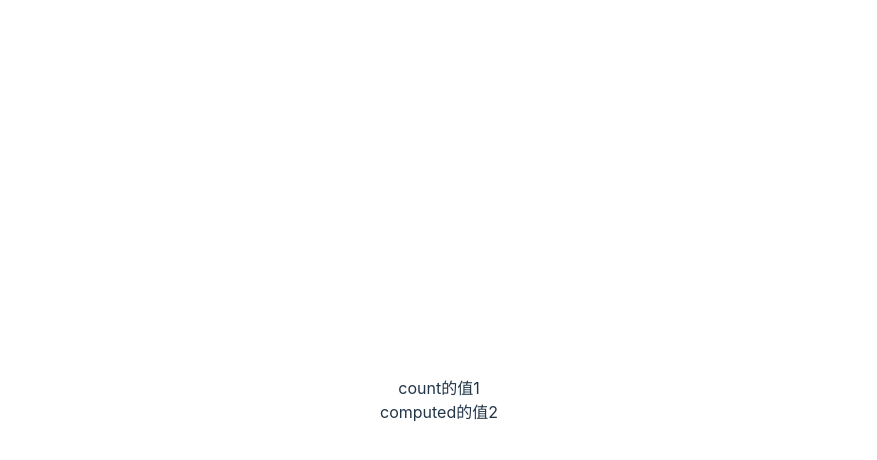
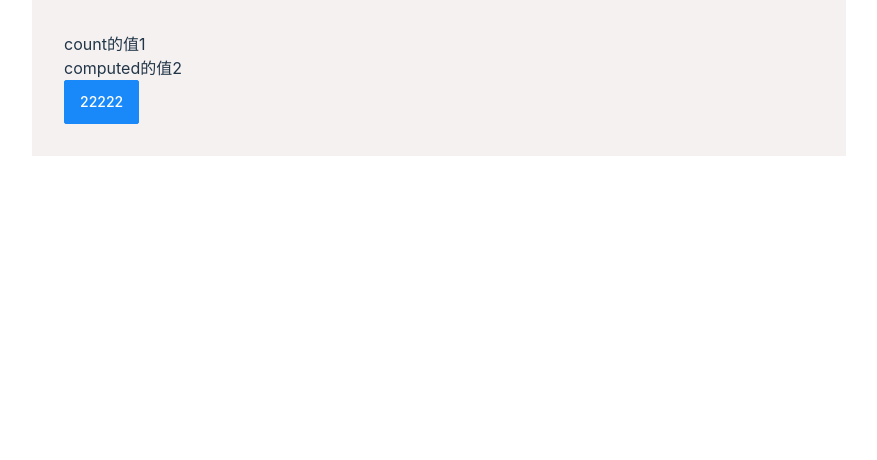
Before and after one commit to yanminxing/vite_vue3_base_learn, a Vue app: page / in a window 1280 px wide. Shown: the top 460 px of the page, without its empty margins (201-1078 px from the left). Built offline with nearby package versions, Linux system fonts and the light colour scheme.

Commit message:
feat：添加全局样式和vant

```diff
--- a/package.json
+++ b/package.json
@@ -11,6 +11,7 @@
   "dependencies": {
     "@types/node": "^18.11.6",
     "sass": "^1.55.0",
+    "vant": "^3.6.5",
     "vue": "^3.2.37",
     "vue-router": "^4.1.6",
     "vuex": "^4.0.2"
@@ -23,7 +24,9 @@
     "sass-loader": "^13.1.0",
     "style-loader": "^3.3.1",
     "typescript": "^4.6.4",
+    "unplugin-vue-components": "^0.22.9",
     "vite": "^3.1.0",
+    "vite-plugin-style-import": "^1.4.1",
     "vue-tsc": "^0.40.4"
   }
 }
--- a/src/App.vue
+++ b/src/App.vue
@@ -1,10 +1,11 @@
 <template>
   <router-view></router-view>
+	<van-button type="primary">22222</van-button>
 </template>
 
 <script setup lang="ts">
   // This starter template is using Vue 3 <script setup> SFCs
   // Check out https://vuejs.org/api/sfc-script-setup.html#script-setup
 </script>
-<style lange="scss" scoped>
+<style lang="scss" scoped>
 </style>
--- /dev/null
+++ b/src/assets/css/common.scss
@@ -0,0 +1,15 @@
+html body #app {
+  width: 100%;
+  height: 100%;
+}
+
+body {
+  align-items: start;
+}
+
+#app {
+  max-width: 750px;
+  margin: 0 auto;
+  background-color: #f5f1f1;
+  text-align: start;
+}
--- /dev/null
+++ b/src/components/vantComponentRegistry.ts
@@ -0,0 +1,20 @@
+/**
+ *  vant组件的注册
+ * */
+
+import {
+	// 基础组件
+	Button,
+} from  'vant';
+
+const vanComps = [
+	// 基础组件
+	Button,
+]
+
+
+export const useVanComps = function (app: any) {
+	vanComps.forEach((item) => {
+		app.use(item)
+	})
+}
--- a/src/main.ts
+++ b/src/main.ts
@@ -3,6 +3,9 @@ import './style.css'
 import App from './App.vue'
 import router from '@/router/index' // 引入路由
 import { store, key } from '@/store/index'
+import '@/assets/css/common.scss'; // 引入全局样式
+import { useVanComps } from '@/components/vantComponentRegistry';
+import 'vant/lib/index.css';
 
 // createApp(App).mount('#app')
 const app = createApp(App)
@@ -14,5 +17,8 @@ app.use(router)
 
 app.use(store, key);
 
+// 使用vant
+useVanComps(app);
+
 // 挂载
 app.mount('#app')
--- a/vite.config.ts
+++ b/vite.config.ts
@@ -1,10 +1,23 @@
-import { defineConfig } from 'vite'
-import vue from '@vitejs/plugin-vue'
-import { resolve } from 'path'
+import { defineConfig } from 'vite';
+import vue from '@vitejs/plugin-vue';
+import { resolve } from 'path';
+import styleImport, { VantResolve } from 'vite-plugin-style-import';
 
 // https://vitejs.dev/config/
 export default defineConfig({
-  plugins: [vue()],
+  plugins: [
+    vue(),
+    styleImport({
+      resolves: [VantResolve()],
+      libs: [
+        {
+          libraryName: 'vant',
+          esModule: true,
+          resolveStyle: (name: string) => `../es/${name}/style/index.mjs`
+        }
+      ]
+    }),
+  ],
   server: {
     host: '0.0.0.0', // 解决vite use--host to expose
     port: 8080,
```
Also changed, not shown: 2 other files (tests, documents, lock files or other folders).
